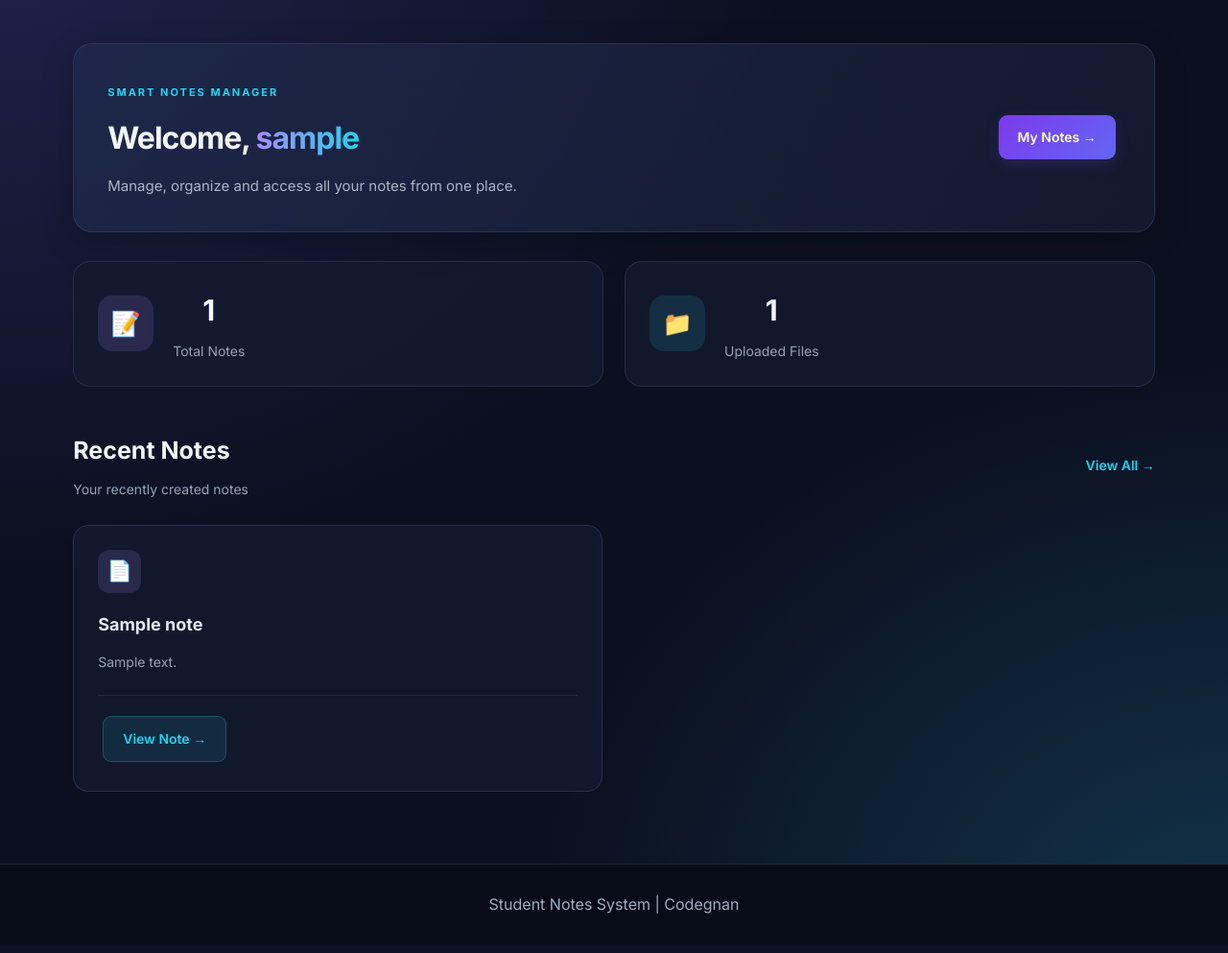
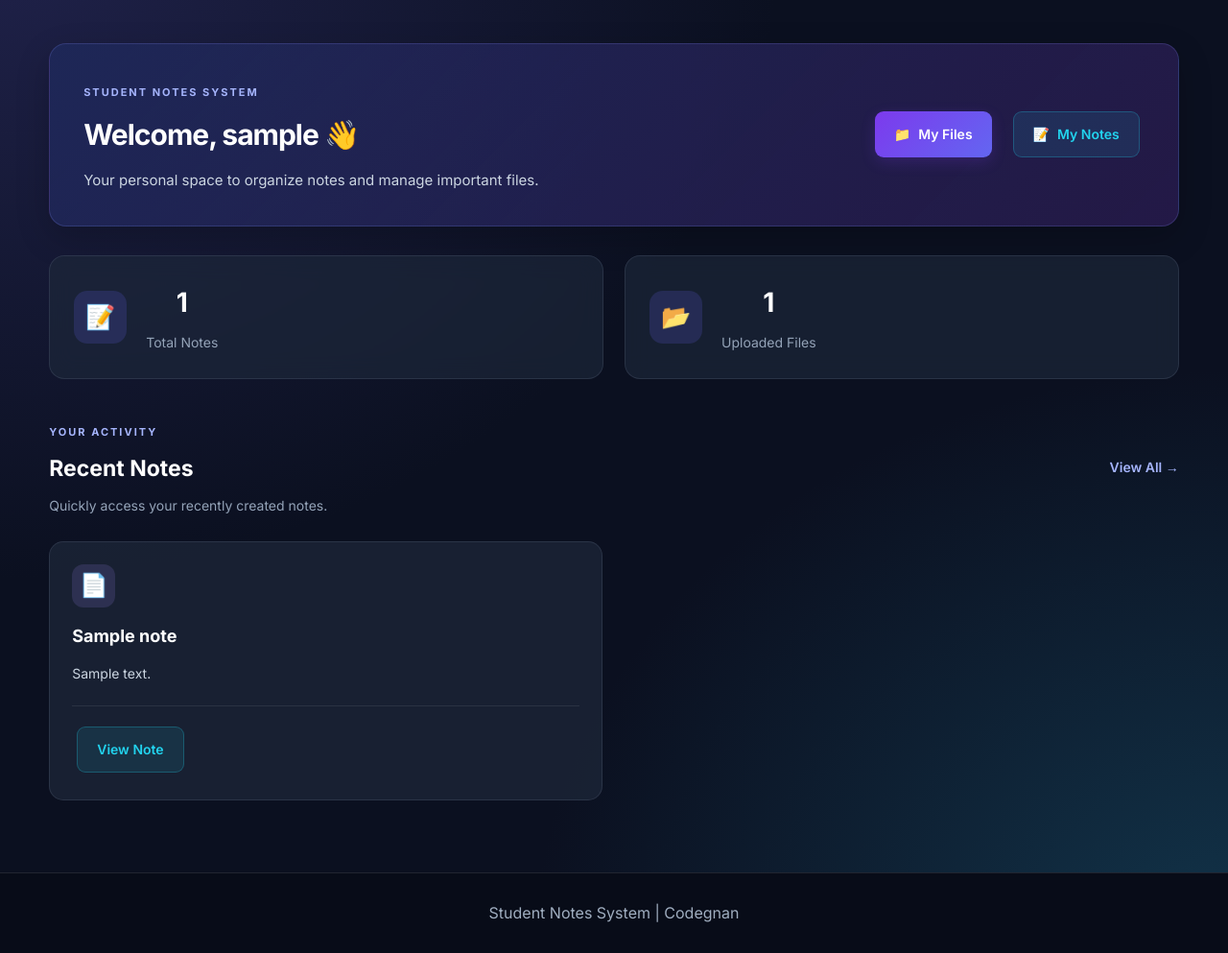
Before and after one commit to janu1996/Flask, a Flask app: template SNM-Project-Template-main/SNM-Project-Template-main/templates/dashboard.html in a window 1280 px wide. Shown: the part 80-1073 px from the top of the page at 96% size. Run offline with Flask 3, Linux system fonts and the light colour scheme; the template is opened without the code that fills it: most values are stand-ins (such as "Sample title", 1, 10 or a date in 2020).

Commit message:
Update dashboard and file upload functionality

```diff
--- a/SNM-Project-Template-main/SNM-Project-Template-main/static/css/style.css
+++ b/SNM-Project-Template-main/SNM-Project-Template-main/static/css/style.css
@@ -2111,3 +2111,227 @@ a:hover {
 .form-group input[type="file"]::file-selector-button:hover {
     opacity: 0.85;
 }
+
+/* ==============================
+   SNS DASHBOARD DESIGN
+============================== */
+
+.dashboard-header {
+    display: flex;
+    justify-content: space-between;
+    align-items: center;
+    gap: 25px;
+    padding: 35px;
+    margin-bottom: 30px;
+    border: 1px solid rgba(129, 140, 248, 0.2);
+    border-radius: 18px;
+    background: linear-gradient(
+        135deg,
+        rgba(30, 41, 90, 0.85),
+        rgba(49, 30, 91, 0.65)
+    );
+    box-shadow: 0 12px 35px rgba(0, 0, 0, 0.2);
+}
+
+.dashboard-label {
+    display: inline-block;
+    color: #a5b4fc;
+    font-size: 11px;
+    font-weight: 700;
+    letter-spacing: 2px;
+    margin-bottom: 10px;
+}
+
+.dashboard-welcome h1 {
+    color: #ffffff;
+    font-size: 30px;
+    margin-bottom: 10px;
+}
+
+.dashboard-welcome p {
+    color: #cbd5e1;
+    font-size: 15px;
+}
+
+.dashboard-actions {
+    display: flex;
+    gap: 12px;
+    flex-wrap: wrap;
+}
+
+.dashboard-actions .btn {
+    text-decoration: none;
+    white-space: nowrap;
+}
+
+
+/* Statistics Cards */
+
+.stats {
+    display: grid;
+    grid-template-columns: repeat(2, minmax(0, 1fr));
+    gap: 22px;
+    margin-bottom: 40px;
+}
+
+.stat-card {
+    display: flex;
+    align-items: center;
+    gap: 20px;
+    padding: 25px;
+    border: 1px solid rgba(148, 163, 184, 0.15);
+    border-radius: 16px;
+    background: rgba(30, 41, 59, 0.65);
+    backdrop-filter: blur(12px);
+    transition: transform 0.3s ease, border-color 0.3s ease;
+}
+
+.stat-card:hover {
+    transform: translateY(-5px);
+    border-color: rgba(129, 140, 248, 0.6);
+}
+
+.stat-icon {
+    display: flex;
+    align-items: center;
+    justify-content: center;
+    width: 55px;
+    height: 55px;
+    border-radius: 14px;
+    background: rgba(99, 102, 241, 0.18);
+    font-size: 25px;
+}
+
+.stat-card h3 {
+    color: #ffffff;
+    font-size: 28px;
+    margin-bottom: 5px;
+}
+
+.stat-card p {
+    color: #94a3b8;
+    font-size: 14px;
+}
+
+
+/* Recent Notes */
+
+.recent-notes-section {
+    margin-top: 20px;
+}
+
+.section-heading {
+    display: flex;
+    justify-content: space-between;
+    align-items: center;
+    gap: 15px;
+    margin-bottom: 25px;
+}
+
+.section-heading h2 {
+    color: #ffffff;
+    font-size: 23px;
+    margin-bottom: 7px;
+}
+
+.section-heading p {
+    color: #94a3b8;
+    font-size: 14px;
+}
+
+.view-all-link {
+    color: #a5b4fc;
+    text-decoration: none;
+    font-weight: 600;
+}
+
+.view-all-link:hover {
+    color: #c4b5fd;
+}
+
+
+/* Note Card Enhancements */
+
+.note-card {
+    position: relative;
+    border: 1px solid rgba(148, 163, 184, 0.15);
+    background: rgba(30, 41, 59, 0.7);
+    border-radius: 15px;
+    padding: 23px;
+    transition: 0.3s ease;
+}
+
+.note-card:hover {
+    transform: translateY(-5px);
+    border-color: rgba(129, 140, 248, 0.5);
+}
+
+.note-card-icon {
+    font-size: 24px;
+    margin-bottom: 15px;
+}
+
+.note-card h3 {
+    color: #ffffff;
+    margin-bottom: 12px;
+}
+
+.note-card p {
+    color: #cbd5e1;
+    line-height: 1.6;
+    overflow-wrap: anywhere;
+}
+
+
+/* Empty State */
+
+.empty-icon {
+    font-size: 40px;
+    margin-bottom: 15px;
+}
+
+.empty-state .btn {
+    display: inline-block;
+    margin-top: 15px;
+    text-decoration: none;
+}
+
+
+/* Responsive Design */
+
+@media (max-width: 768px) {
+
+    .dashboard-header {
+        flex-direction: column;
+        align-items: flex-start;
+        padding: 25px;
+    }
+
+    .dashboard-welcome h1 {
+        font-size: 24px;
+    }
+
+    .stats {
+        grid-template-columns: 1fr;
+    }
+
+    .section-heading {
+        align-items: flex-start;
+        flex-direction: column;
+    }
+
+}
+
+@media (max-width: 480px) {
+
+    .dashboard-actions {
+        width: 100%;
+        flex-direction: column;
+    }
+
+    .dashboard-actions .btn {
+        width: 100%;
+        text-align: center;
+    }
+
+}
--- a/SNM-Project-Template-main/SNM-Project-Template-main/templates/dashboard.html
+++ b/SNM-Project-Template-main/SNM-Project-Template-main/templates/dashboard.html
@@ -1,73 +1,63 @@
 
 {% extends "base.html" %}
 
-{% block title %}
-Dashboard - SNS
-{% endblock %}
+{% block title %}Dashboard - SNS{% endblock %}
 
 {% block navmenu %}
+<a href="{{ url_for('dashboard') }}" class="active">Dashboard</a>
+<a href="{{ url_for('myfiles') }}">My Files</a>
+<a href="{{ url_for('mynotes') }}">My Notes</a>
 <a href="{{ url_for('profile') }}">Profile</a>
 <a href="{{ url_for('logout') }}">Logout</a>
 {% endblock %}
 
 {% block content %}
 
-<div class="dashboard-container">
-
 <!-- Dashboard Welcome Section -->
 <section class="dashboard-header">
 
     <div class="dashboard-welcome">
+        <span class="dashboard-label">STUDENT NOTES SYSTEM</span>
 
-            <span class="dashboard-badge">
-                SMART NOTES MANAGER
-            </span>
-
-            <h1>
-    Welcome, <span>{{ username }}</span>
-</h1>
+        <h1>Welcome, {{ username }} 👋</h1>
 
         <p>
-                Manage, organize and access all your notes from one place.
+            Your personal space to organize notes and manage important files.
         </p>
-
     </div>
 
-        <a href="/notes" class="btn btn-primary add-note-btn">
-            My Notes →
+    <div class="dashboard-actions">
+        <a href="{{ url_for('myfiles') }}" class="btn btn-primary">
+            <span>📁</span> My Files
         </a>
+
+        <a href="{{ url_for('mynotes') }}" class="btn btn-secondary">
+            <span>📝</span> My Notes
+        </a>
+    </div>
 
 </section>
 
 
-    <!-- Statistics Section -->
+<!-- Dashboard Statistics -->
 <section class="stats">
 
     <div class="stat-card">
-
-            <div class="stat-icon notes-icon">
-                📝
-            </div>
+        <div class="stat-icon">📝</div>
 
         <div>
             <h3>{{ total_notes }}</h3>
             <p>Total Notes</p>
         </div>
-
     </div>
 
-
     <div class="stat-card">
-
-            <div class="stat-icon files-icon">
-                📁
-            </div>
+        <div class="stat-icon">📂</div>
 
         <div>
             <h3>{{ total_files }}</h3>
             <p>Uploaded Files</p>
         </div>
-
     </div>
 
 </section>
@@ -77,16 +67,15 @@ Dashboard - SNS
 <section class="recent-notes-section">
 
     <div class="section-heading">
-
         <div>
+            <span class="dashboard-label">YOUR ACTIVITY</span>
             <h2>Recent Notes</h2>
-                <p>Your recently created notes</p>
+            <p>Quickly access your recently created notes.</p>
         </div>
 
-            <a href="/notes" class="view-all-link">
+        <a href="{{ url_for('mynotes') }}" class="view-all-link">
             View All →
         </a>
-
     </div>
 
 
@@ -98,23 +87,19 @@ Dashboard - SNS
 
         <div class="note-card">
 
-                        <div class="note-card-icon">
-                            📄
-                        </div>
+            <div class="note-card-icon">📄</div>
 
             <h3>{{ note.title }}</h3>
 
             <p>{{ note.content }}</p>
 
             <div class="note-actions">
-
                 <a
-                                href="/notes/{{ note.id }}"
+                    href="/notes/view/{{ note.id }}"
                     class="btn btn-secondary"
                 >
-                                View Note →
+                    View Note
                 </a>
-
             </div>
 
         </div>
@@ -123,32 +108,25 @@ Dashboard - SNS
 
     </div>
 
-
     {% else %}
 
     <div class="empty-state">
-
-                <div class="empty-icon">
-                    📝
-                </div>
+        <div class="empty-icon">📝</div>
 
         <h3>No Notes Yet</h3>
 
         <p>
-                    You haven't created any notes yet.
-                    Start organizing your thoughts today!
+            You haven't created any notes yet. Start organizing
+            your thoughts and important information.
         </p>
 
-                <a href="/notes" class="btn btn-primary">
+        <a href="{{ url_for('mynotes') }}" class="btn btn-primary">
             Explore My Notes
         </a>
-
     </div>
 
     {% endif %}
 
 </section>
 
-</div>
-
 {% endblock %}
```
Also changed, not shown: SNM-Project-Template-main/SNM-Project-Template-main/app.py (+131 -29 lines), 2 other files. Lines whose indentation alone changed are shown as unchanged.
